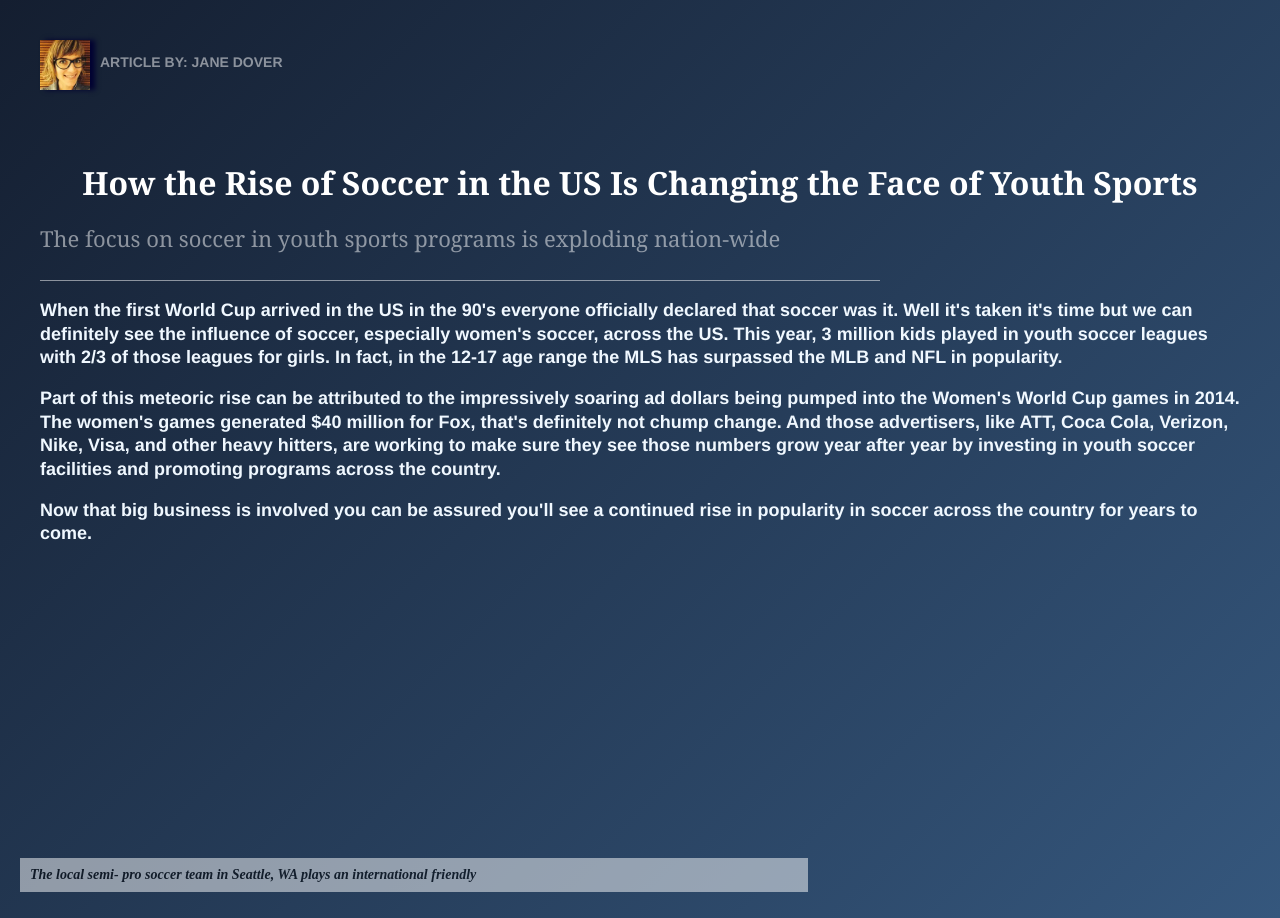
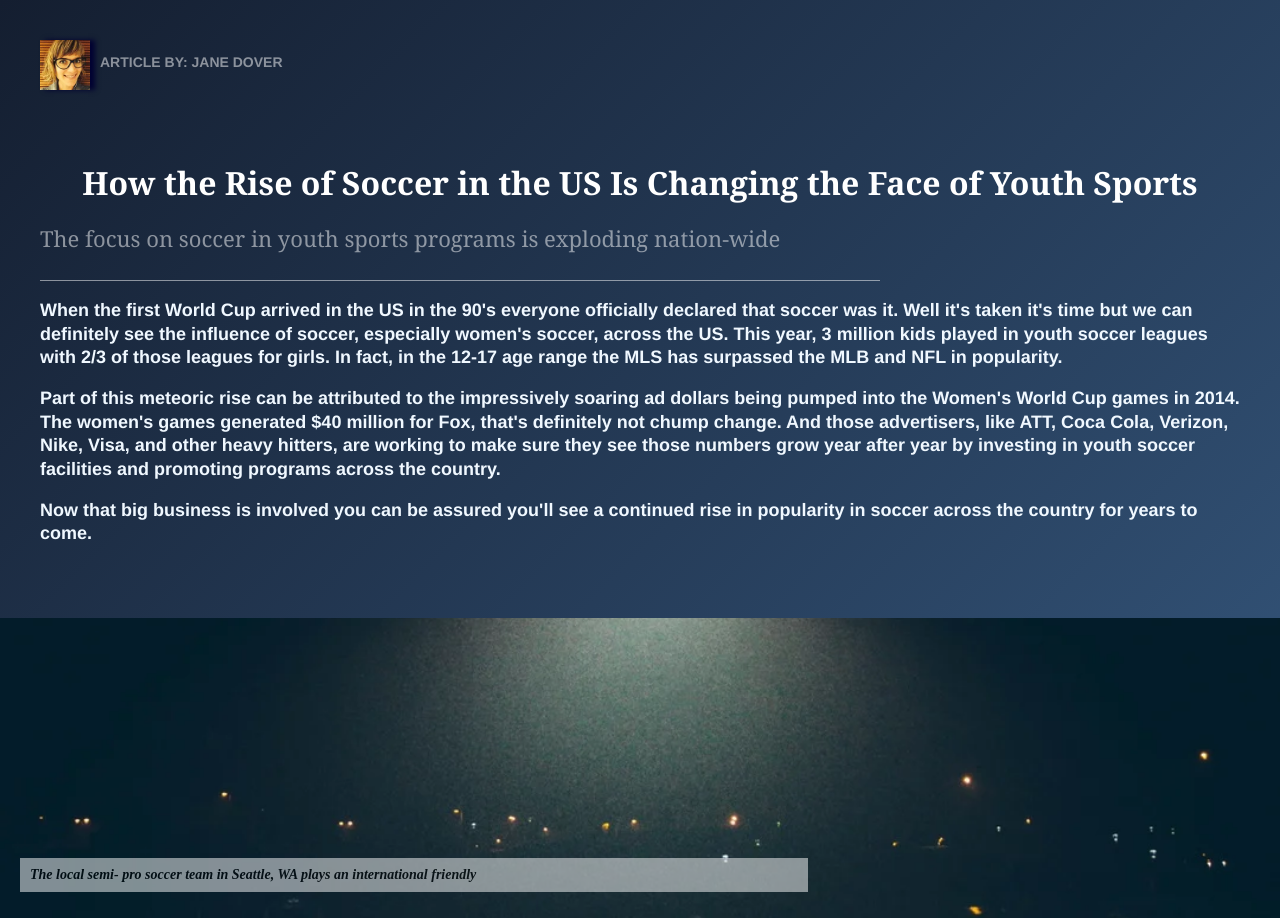
Before and after one commit to htseee/atricle-rise-of-soccer, a plain HTML site: page index.html in a window 1280 px wide. Drawn offline with Linux system fonts and the light colour scheme.

Commit message:
fix images folder

```diff
--- a/style.css
+++ b/style.css
@@ -70,7 +70,7 @@ body {
   }
 
   .image {
-    background-image: url('images/soccer.jpeg');
+    background-image: url('images/soccer.webp');
     background-size: cover;
     background-position: center;
     height: 300px;
```
